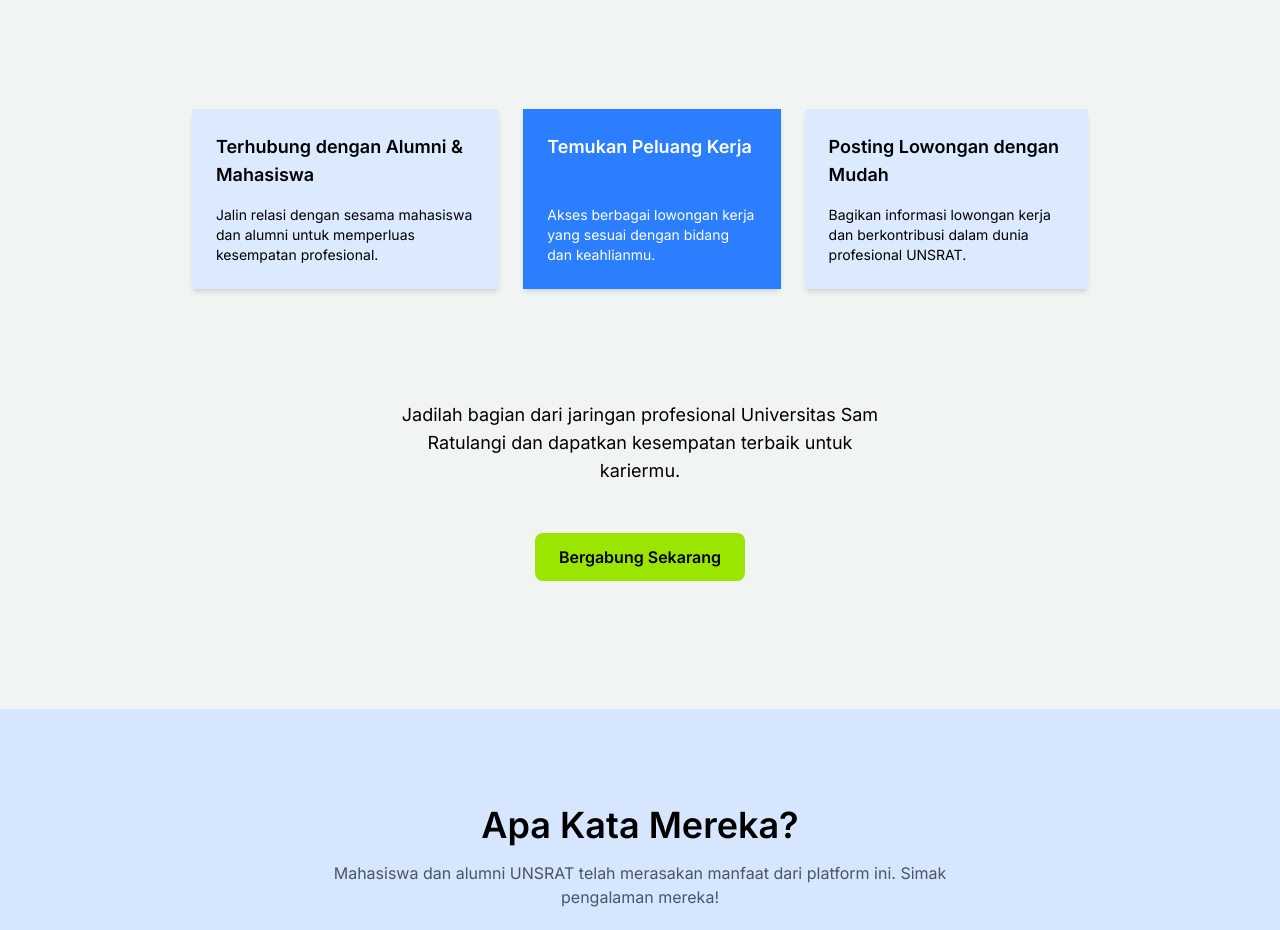
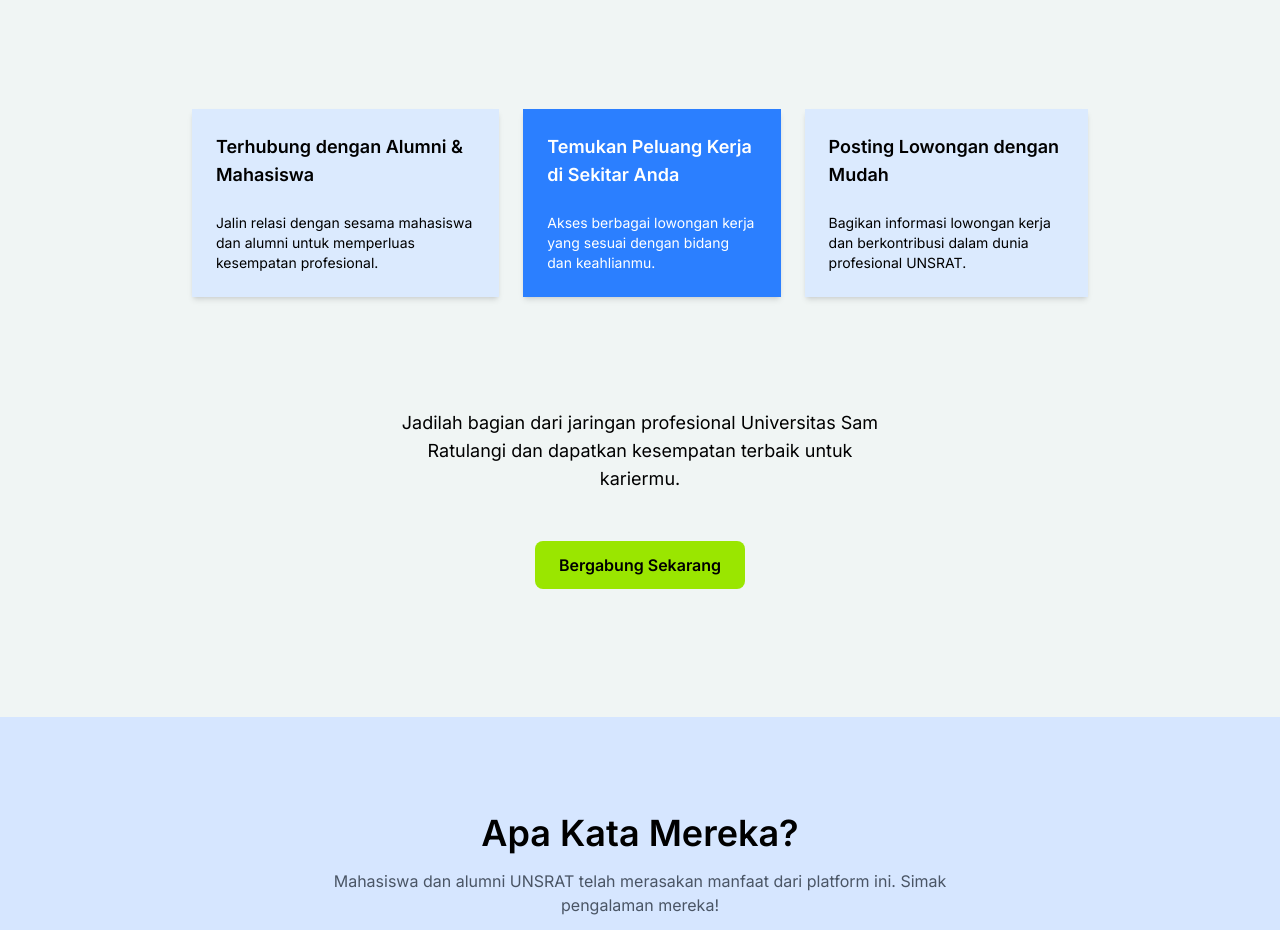
Before and after one commit to jennilaluyan/connect-in, a React (Vite) app: page / in a window 1280 px wide. Shown: the part 1045-1975 px from the top of the page. Built offline with nearby package versions, Linux system fonts and the light colour scheme.

Commit message:
Add Dortea's

```diff
--- a/src/components/landing-page/FeatureCard.jsx
+++ b/src/components/landing-page/FeatureCard.jsx
@@ -5,7 +5,7 @@ const FeatureCard = ({ title, description, isHighlighted }) => {
         isHighlighted ? "bg-blue-500 text-white" : "bg-blue-100"
       }`}
     >
-      <h3 className={`text-left text-lg font-bold ${isHighlighted ? "mb-11" : "mb-4"}`}>{title}</h3>
+      <h3 className={`text-left text-lg font-bold mb-6`}>{title}</h3>
       <p className="text-left text-sm">{description}</p>
   </div>
   );
--- a/src/components/landing-page/FeaturesSection.jsx
+++ b/src/components/landing-page/FeaturesSection.jsx
@@ -13,7 +13,7 @@ const FeaturesSection = () => {
           description="Jalin relasi dengan sesama mahasiswa dan alumni untuk memperluas kesempatan profesional."
         />
         <FeatureCard
-          title="Temukan Peluang Kerja"
+          title="Temukan Peluang Kerja di Sekitar Anda"
           description="Akses berbagai lowongan kerja yang sesuai dengan bidang dan keahlianmu."
           isHighlighted
         />
```
